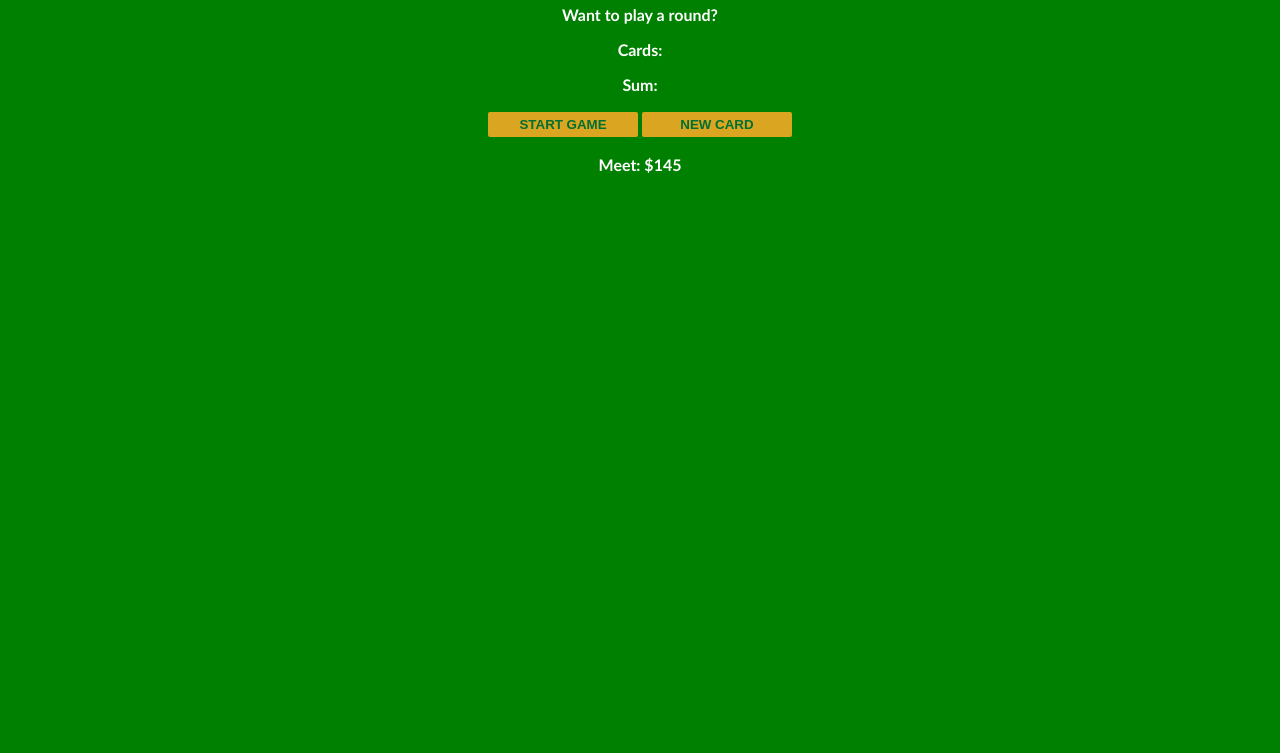
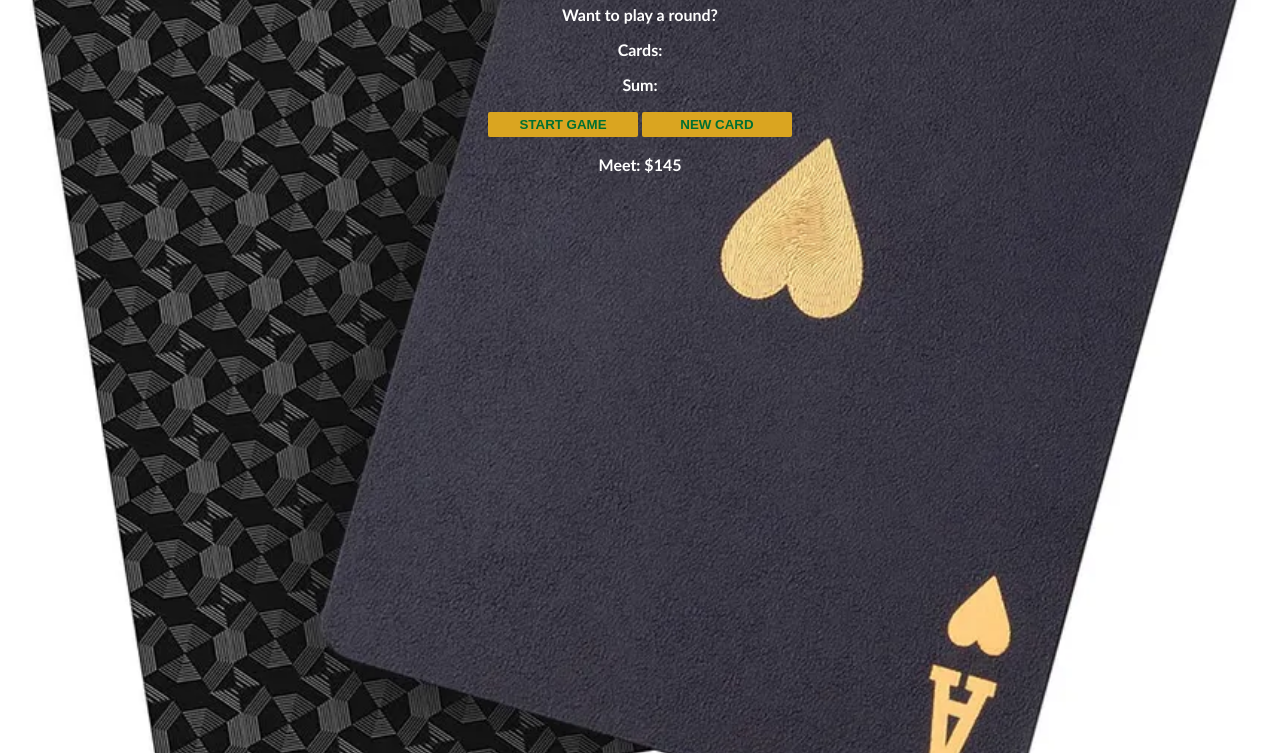
Before and after one commit to httpMeet/frontend-learning, a plain HTML site: page Blackjack.html in a window 1280 px wide. Shown: the part 63-816 px from the top of the page. Drawn offline with Linux system fonts and the light colour scheme.

Commit message:
Blackjack upgradation

```diff
--- a/bl.css
+++ b/bl.css
@@ -3,9 +3,12 @@ h1 {
 }
 body{
   font-family: 'Trebuchet MS', 'Lucida Sans Unicode', 'Lucida Grande', 'Lucida Sans', Arial, sans-serif;
-  background-color:  green;
+  background-image: url("Blackjack.webp");
   text-align: center;
   color: white;
+  height: 100%;
+  background-position: center;
+  background-size: cover;
   font-weight: bold;
 }
 #messge-el{
```
Also changed, not shown: Blackjack.webp (added).
